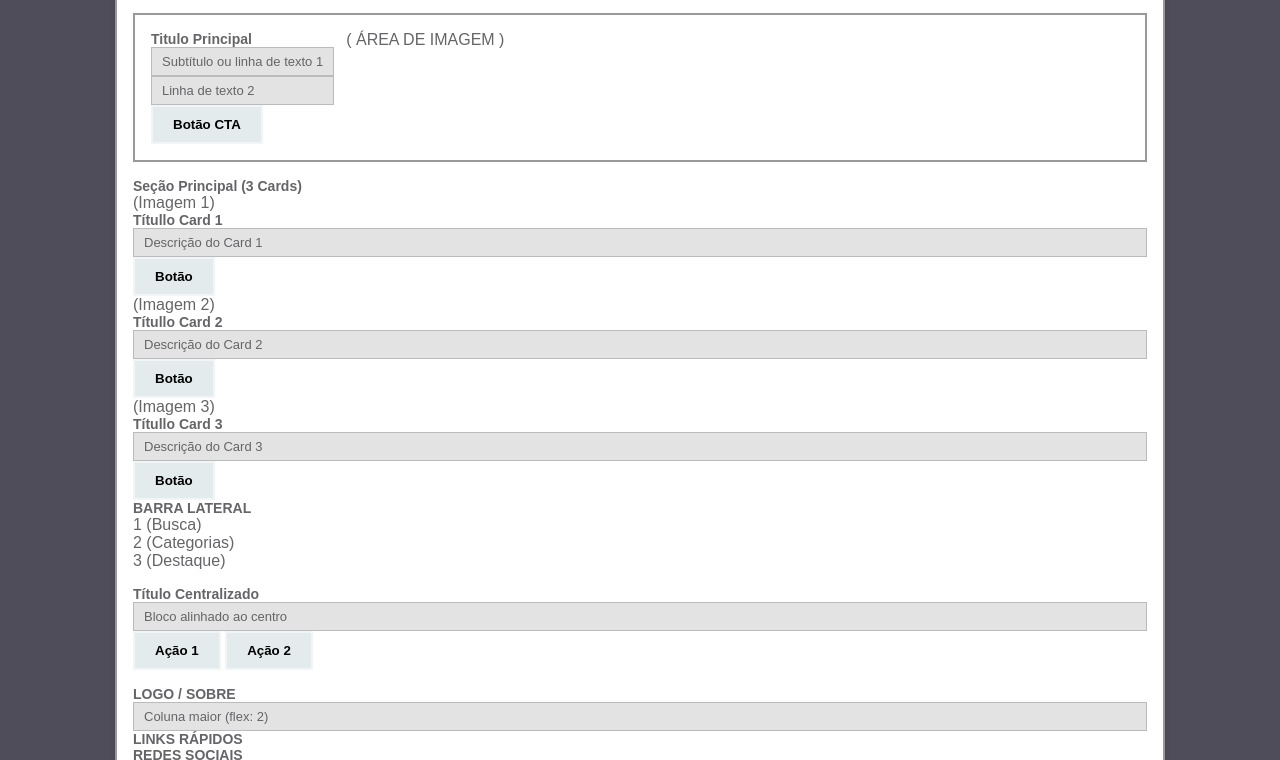
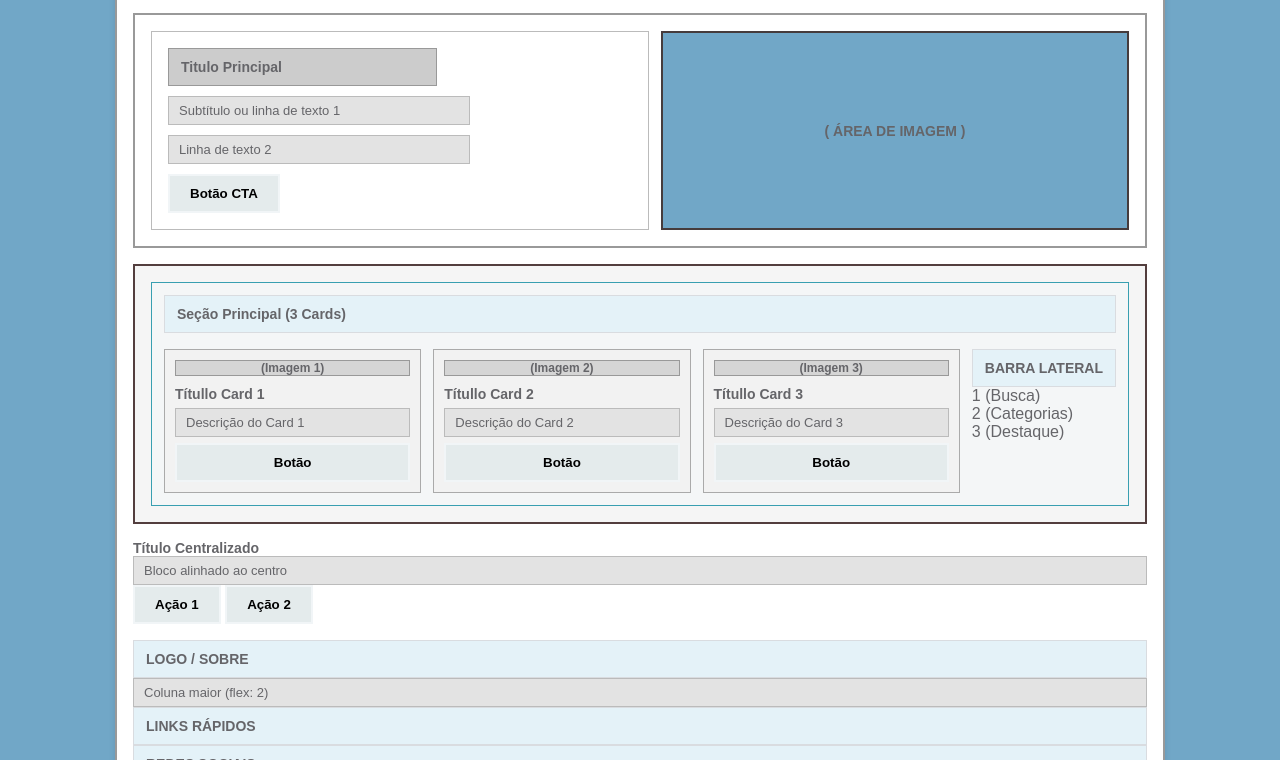
Before and after one commit to jcjoab22/-Atividade-fixa-o-flexbox, a plain HTML site: page index.html in a window 1280 px wide. Shown: the part 111-871 px from the top of the page. Drawn offline with Linux system fonts and the light colour scheme.

Commit message:
quarto commit feito

```diff
--- a/style.css
+++ b/style.css
@@ -6,7 +6,7 @@
 
 body {
     font-family: Arial, sans-serif;
-    background-color: #494655f5;
+    background-color: #71a7c7;
     color: #656569;
     padding: 20px;
 }
@@ -81,3 +81,97 @@ a {
     padding: 16px;
     border: 2px solid #999;
 }
+
+.hero-text {
+    display: flex;
+    flex-direction: column;
+    justify-content: center;
+    align-items: flex-start;
+    gap: 10px;
+    flex: 1;
+    padding: 16px;
+    border: 1px solid #bbb;
+}
+
+
+.hero-text h2 {
+    background: #ccc;
+    border: 1px solid #999;
+    padding: 10px 12px;
+    width: 58%;
+}
+
+.hero-text p{
+    width: 100%;
+}
+
+.hero-text p {
+    width: 65%;
+}
+
+.hero-image {
+    display: flex;
+    justify-content: center;
+    align-items: center;
+    flex: 1;
+    background: #71a7c7;
+    border: 2px solid #463c3c;
+    font-size: 14px;
+    font-weight: bold;
+}
+
+.main-content {
+    display: flex;
+    gap: 12px;
+    padding: 16px;
+    border: 2px solid #533e3e;
+    background: #f5f5f5;
+}
+
+.main-section {
+    display: flex;
+    flex-direction: column;
+    flex: 3;
+    gap: 16px;
+    padding: 12px;
+    border: 1px solid #389fb1;
+    background: rgb(244, 246, 247);
+}
+
+.main-section h3,
+.sidebar h3,
+.footer h3 {
+    background: #e4f2f8;
+    border: 1px solid #d9dce0;
+    padding: 10px 12px;
+
+}
+
+
+.cards {
+    display: flex;
+    gap: 12px;
+    flex: 1;
+}
+
+
+.card {
+    display: flex;
+    flex-direction: column;
+    flex: 1;
+    gap: 6px;
+    padding: 10px;
+    border: 1px solid #aaa;
+    background: #f2f2f2;
+}
+
+.card-image {
+    display: flex;
+    justify-content: center;
+    align-items: center;
+    background: #d5d5d5;
+    border: 1px solid #999;
+    font-size: 12px;
+    font-weight: bold;
+    margin-bottom: 4px;
+}
```
Also changed, not shown: image/Captura de tela_11-11-2026_184729_.jpeg (added).
